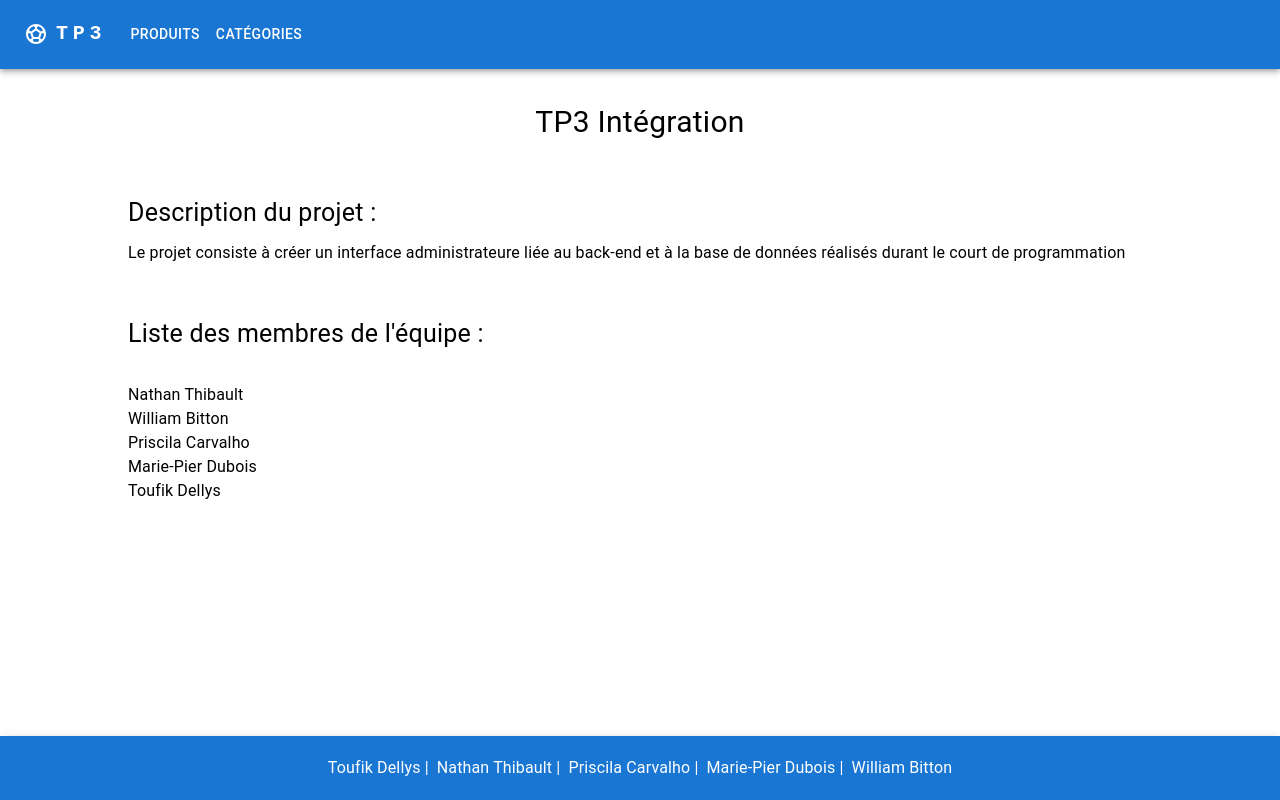
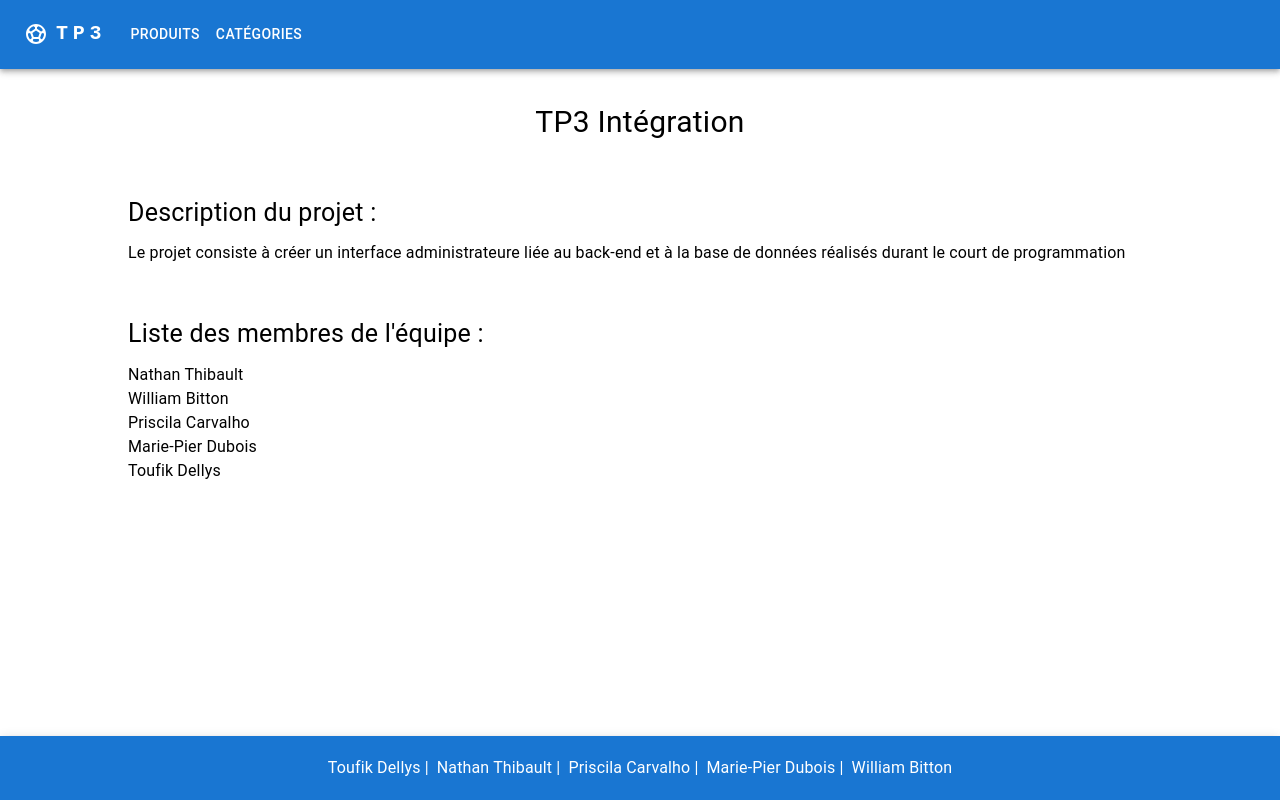
Before and after one commit to NateThibault/Projet_Final_Integration, a Next.js app: page / in a window 1280 px wide. Built offline with nearby package versions, Linux system fonts and the light colour scheme.

Commit message:
home page marginTop adjusted

```diff
--- a/src/app/page.tsx
+++ b/src/app/page.tsx
@@ -42,7 +42,7 @@ const Home = () => {
 
         <Box
           sx={{
-            marginTop: "30px",
+            marginTop: "10px",
             color: "black", marginBottom: "100px"
           }}
         >
```
